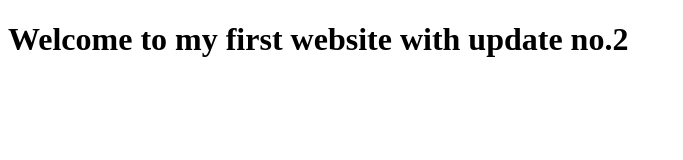
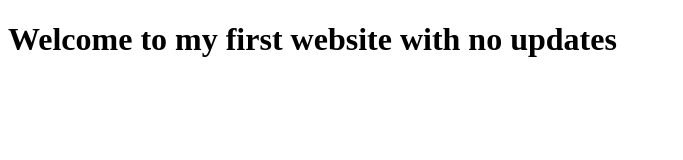
Before and after one commit to RamCse05/final, a plain HTML site: page index.html in a window 1280 px wide. Shown: the whole page, without its empty margins (0-683 px from the left). Drawn offline with Linux system fonts and the light colour scheme.

Commit message:
Update index.html

```diff
--- a/index.html
+++ b/index.html
@@ -4,6 +4,6 @@
 <title>My Website</title>
 </head>
 <body>
-<h1>Welcome to my first website with update no.2</h1>
+<h1>Welcome to my first website with no updates</h1>
 </body>
 </html>
```
